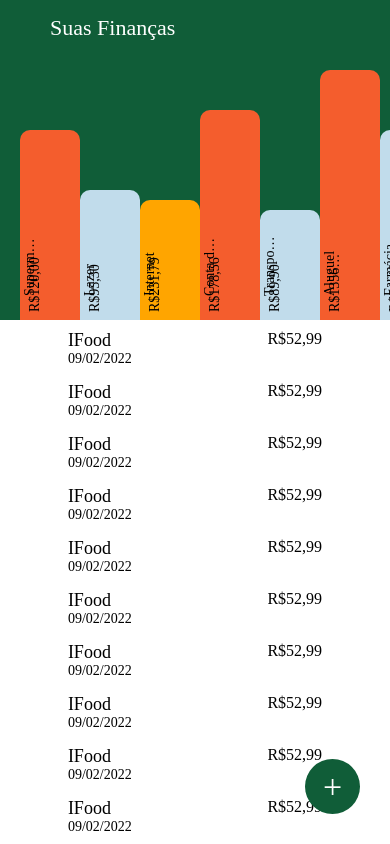
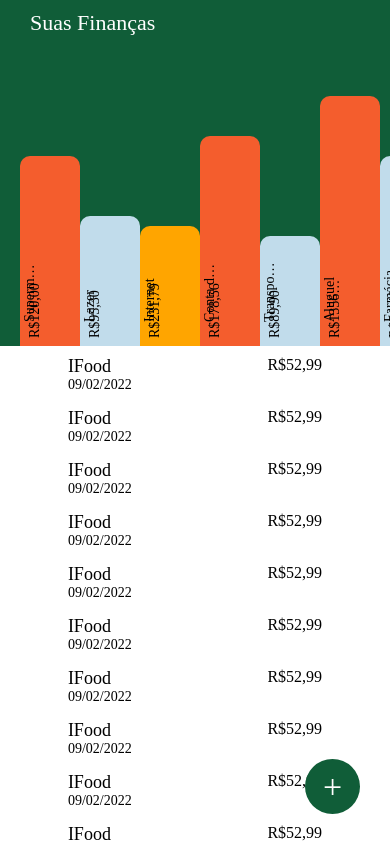
Before and after one commit to mateusrizzo/finances-app, a React Native app: screen / in a window 390 px wide. Built offline with nearby package versions, Linux system fonts and the light colour scheme.

Commit message:
Fixado o header

```diff
--- a/src/pages/Home/index.js
+++ b/src/pages/Home/index.js
@@ -10,10 +10,10 @@
 function Home() {
   return (
     <View style={styles.container}>
+      <Text style={styles.headerText}>Suas Finanças</Text>
       <ScrollView>
         <View>
           <View style={styles.greenHeader}>
-            <Text style={styles.headerText}>Suas Finanças</Text>
             <ScrollView
               horizontal={true}
               showsHorizontalScrollIndicator={false}>
--- a/src/pages/Home/styles.js
+++ b/src/pages/Home/styles.js
@@ -5,7 +5,7 @@
     flex: 1,
   },
   greenHeader: {
-    height: 320,
+    height: 300,
     backgroundColor: '#105D38',
     overflow: 'hidden',
     marginBottom: 10,
@@ -15,8 +15,10 @@
     fontFamily: 'Poppins-Regular',
     color: '#FFF',
     fontSize: 22,
-    marginLeft: 30,
-    marginTop: 15,
+    paddingLeft: 30,
+    paddingTop: 10,
+    paddingBottom: 10,
+    backgroundColor: '#105D38',
   },
 });
 
```
